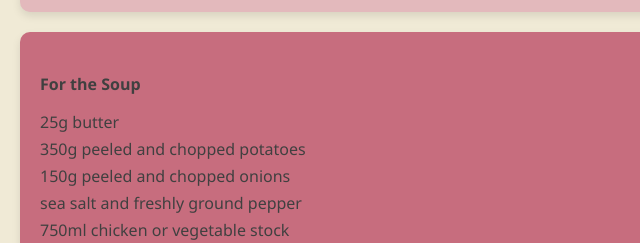
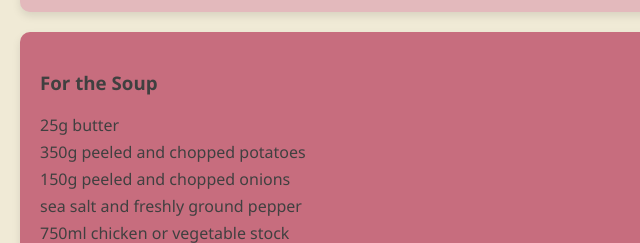
Before and after one commit to derekn97/potato-parsley-and-thyme-soup-with-chorizo.github.io, a plain HTML site: page index.html in a window 1280 px wide. Shown: the part 240-483 px from the top of the page, 0-640 px from the left. Drawn offline with Linux system fonts and the light colour scheme.

Commit message:
Update index.html

```diff
--- a/index.html
+++ b/index.html
@@ -17,7 +17,7 @@
     </header>
 
     <section class="ingredients">
-        <h4>For the Soup</h4>
+        <h3>For the Soup</h3>
         <ul>
             <li>25g butter</li>
 	    <li>350g peeled and chopped potatoes</li>
```
